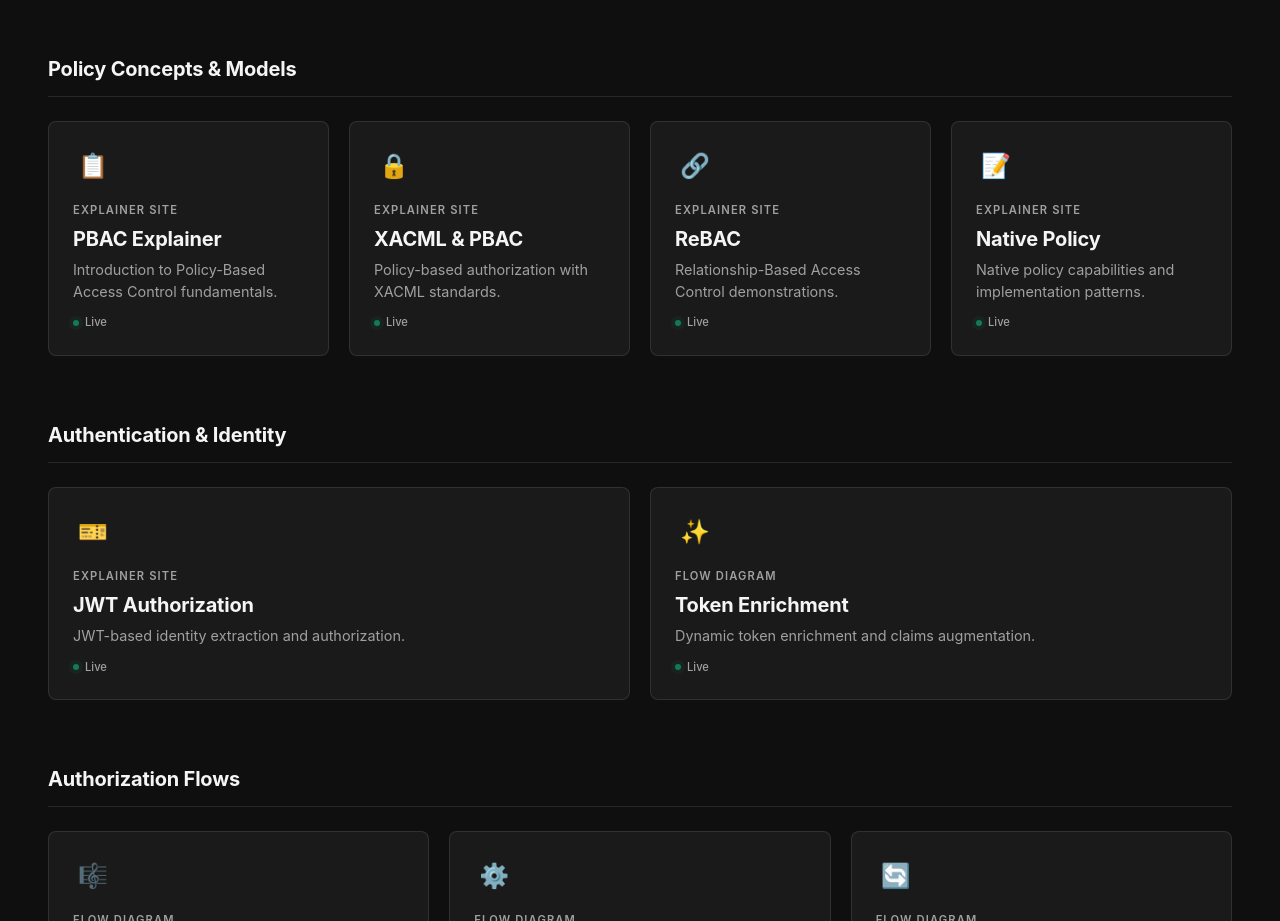
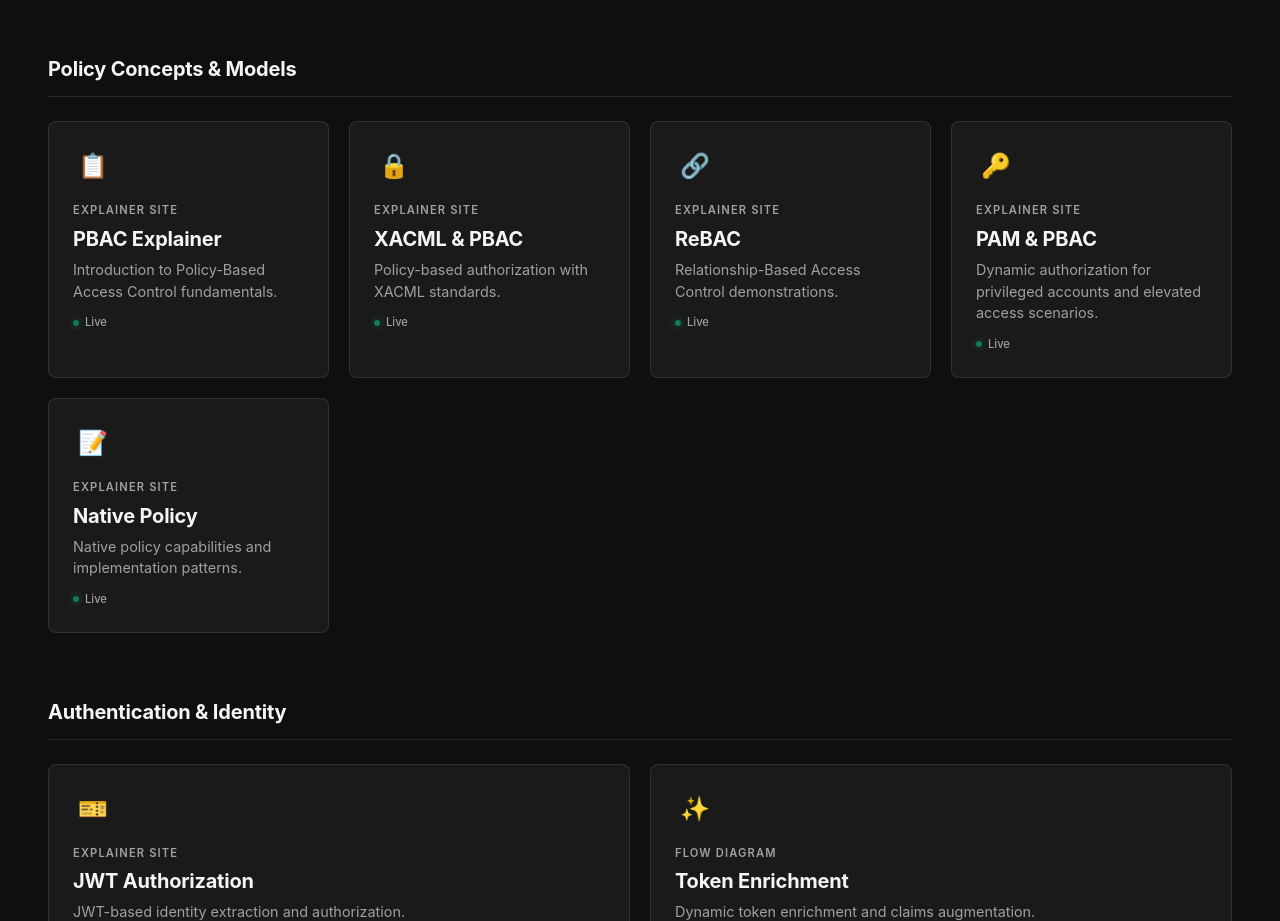
Before and after one commit to emikuszewski/plainidwww, a plain HTML site: page index.html in a window 1280 px wide. Shown: the part 2240-3161 px from the top of the page. Drawn offline with Linux system fonts and the light colour scheme.

Commit message:
Add PAM & PBAC demo item to index.html
Added a new demo item for PAM & PBAC with description and status.

```diff
--- a/index.html
+++ b/index.html
@@ -816,6 +816,19 @@
                     </div>
                 </a>
 
+                <a href="https://pam.se-plainid.com" class="demo-item" target="_blank" rel="noopener noreferrer">
+                    <div class="demo-visual">🔑</div>
+                    <div class="demo-label">Explainer Site</div>
+                    <h3 class="demo-name">PAM & PBAC</h3>
+                    <p class="demo-description">
+                        Dynamic authorization for privileged accounts and elevated access scenarios.
+                    </p>
+                    <div class="demo-status">
+                        <span class="status-dot live"></span>
+                        Live
+                    </div>
+                </a>
+
                 <a href="https://nativepolicy.se-plainid.com" class="demo-item" target="_blank" rel="noopener noreferrer">
                     <div class="demo-visual">📝</div>
                     <div class="demo-label">Explainer Site</div>
```
